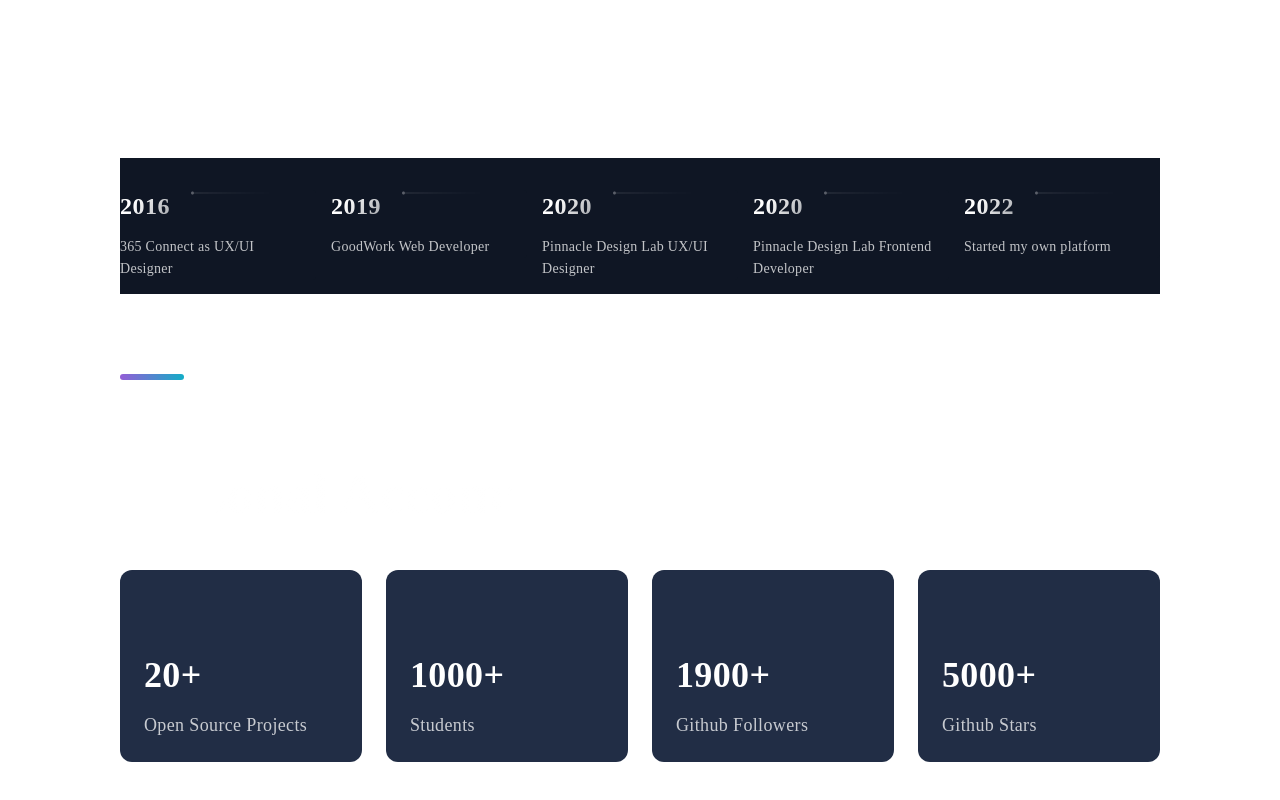
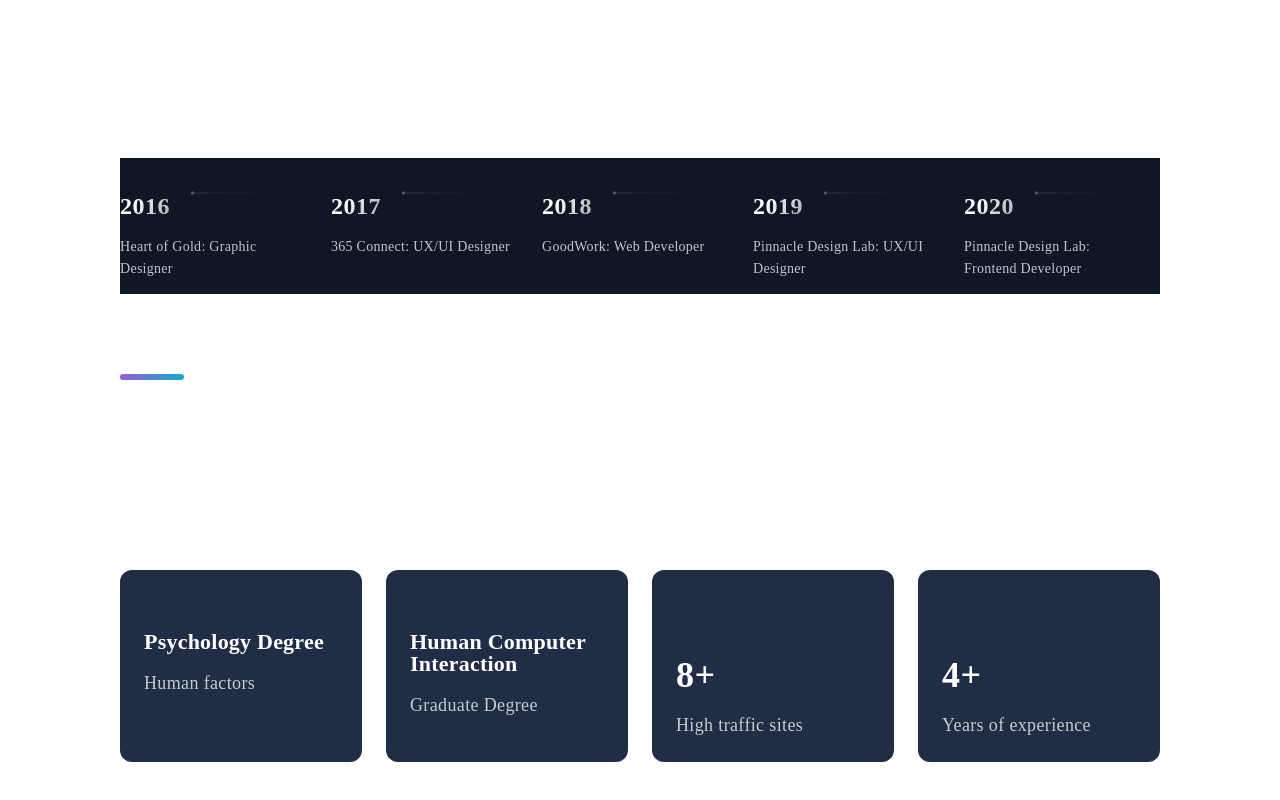
Before and after one commit to Stultz-e/cs-react-portfolio, a Next.js app: page / in a window 1280 px wide. Shown: the part 4689-5489 px from the top of the page. Built offline with nearby package versions, Linux system fonts and the light colour scheme.

Commit message:
relevant experience

```diff
--- a/src/components/Accomplishments/Acomplishments.js
+++ b/src/components/Accomplishments/Acomplishments.js
@@ -8,10 +8,10 @@ import {
 import { Box, Boxes, BoxNum, BoxText } from './AccomplishmentsStyles';
 
 const data = [
-  { number: 20, text: 'Open Source Projects' },
-  { number: 1000, text: 'Students' },
-  { number: 1900, text: 'Github Followers' },
-  { number: 5000, text: 'Github Stars' },
+  { degree: 'Psychology Degree', text: 'Human factors' },
+  { degree: 'Human Computer Interaction', text: 'Graduate Degree' },
+  { number: 8, text: 'High traffic sites' },
+  { number: 4, text: 'Years of experience' },
 ];
 
 const Accomplishments = () => (
@@ -20,7 +20,14 @@ const Accomplishments = () => (
     <Boxes>
       {data.map((card, index) => (
         <Box key={index}>
-          <BoxNum>{card.number}+</BoxNum>
+          {card.number ? (
+            <BoxNum>{card.number}+</BoxNum>
+          ) : (
+            <BoxNum style={{ fontSize: '22px', lineHeight: '1' }}>
+              {card.degree}
+            </BoxNum>
+          )}
+
           <BoxText> {card.text} </BoxText>
         </Box>
       ))}
--- a/src/components/Technologies/Technologies.js
+++ b/src/components/Technologies/Technologies.js
@@ -25,8 +25,8 @@ const Technologies = () => (
     <SectionDivider divider />
     <SectionTitle>Technologies</SectionTitle>
     <SectionText>
-      I've worked with a range a technologies in the web development world. From
-      Back-end To Design
+      I started with a design background and gradually moved to frontend
+      development. I pride myself on being a multidisciplinary developer
     </SectionText>
     <List>
       <ListItem>
@@ -60,7 +60,7 @@ const Technologies = () => (
         <ListContainer>
           <ListTitle>UX Research</ListTitle>
           <ListParagraph>
-            Experience with <br /> User Testing
+            Experience with <br /> user-testing & market research
           </ListParagraph>
         </ListContainer>
       </ListItem>
--- a/src/components/TimeLine/TimeLine.js
+++ b/src/components/TimeLine/TimeLine.js
@@ -67,9 +67,9 @@ const Timeline = () => {
     <Section id='about'>
       <SectionTitle>About Me</SectionTitle>
       <SectionText>
-        The purpose of JavaScript Mastery is to help aspiring and established
-        developers to take their development skills to the next level and build
-        awesome apps.
+        In every position I've ever had, I've always been flexible, willing to
+        learn new technologies & skill sets to get a project done regardless of
+        job title.
       </SectionText>
       <CarouselContainer ref={carouselRef} onScroll={handleScroll}>
         <>
--- a/src/constants/constants.js
+++ b/src/constants/constants.js
@@ -54,9 +54,9 @@ export const projects = [
 ];
 
 export const TimeLineData = [
-  { year: 2016, text: '365 Connect as UX/UI Designer' },
-  { year: 2019, text: 'GoodWork Web Developer' },
-  { year: 2020, text: 'Pinnacle Design Lab UX/UI Designer' },
-  { year: 2020, text: 'Pinnacle Design Lab Frontend Developer' },
-  { year: 2022, text: 'Started my own platform' },
+  { year: 2016, text: 'Heart of Gold: Graphic Designer' },
+  { year: 2017, text: '365 Connect: UX/UI Designer' },
+  { year: 2018, text: 'GoodWork: Web Developer' },
+  { year: 2019, text: 'Pinnacle Design Lab: UX/UI Designer' },
+  { year: 2020, text: 'Pinnacle Design Lab: Frontend Developer' },
 ];
```
